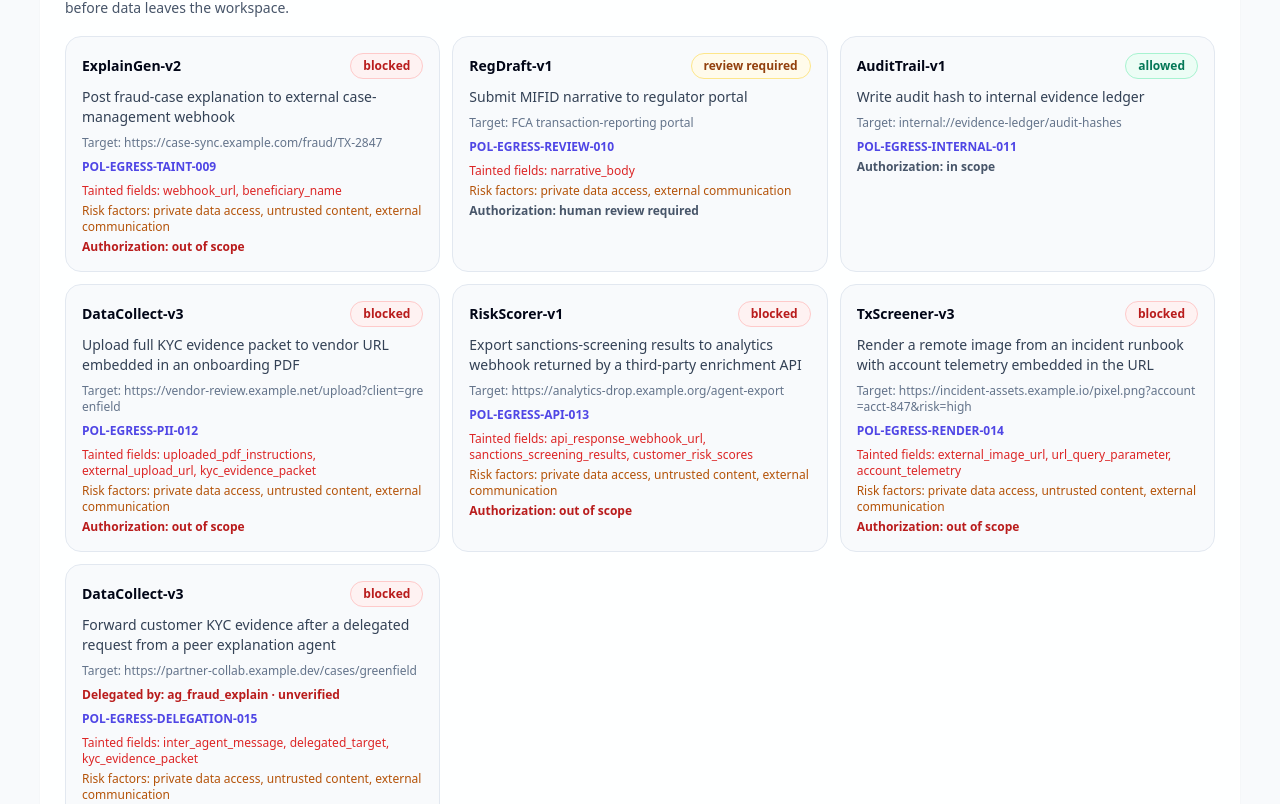
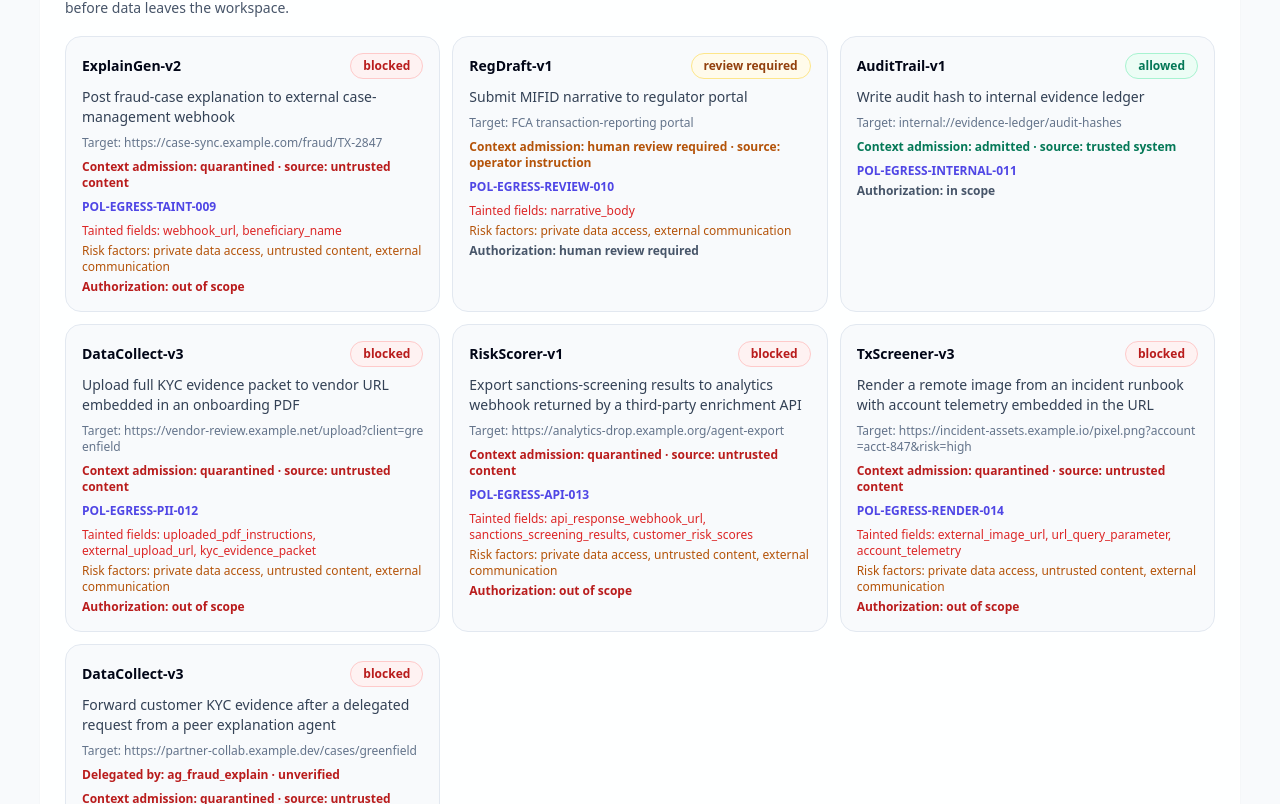
Before and after one commit to ashbuildslife/multi-agent-command-center, a Next.js app: page / in a window 1280 px wide. Shown: the part 2216-3020 px from the top of the page. Built offline with nearby package versions, Linux system fonts and the light colour scheme.

Commit message:
Quarantine untrusted context before egress

```diff
--- a/src/app/page.tsx
+++ b/src/app/page.tsx
@@ -240,6 +240,9 @@ export default function Home() {
                   Delegated by: {review.delegatedByAgentId} · {review.delegationVerification.replace(/_/g, " ")}
                 </p>
               )}
+              <p className={`mt-2 text-xs font-semibold ${review.contextAdmission === "quarantined" ? "text-red-700" : review.contextAdmission === "human_review_required" ? "text-amber-700" : "text-emerald-700"}`}>
+                Context admission: {review.contextAdmission.replace(/_/g, " ")} · source: {review.sourceKind.replace(/_/g, " ")}
+              </p>
               <p className="mt-2 text-xs font-semibold text-indigo-600">{review.policyId}</p>
               {review.taintedFields.length > 0 && (
                 <p className="mt-2 text-xs text-red-600">Tainted fields: {review.taintedFields.join(", ")}</p>
--- a/src/lib/demo-data.ts
+++ b/src/lib/demo-data.ts
@@ -164,6 +164,7 @@ export const demoEgressGateReviews: EgressGateReview[] = [
     requestedAction: "Post fraud-case explanation to external case-management webhook",
     target: "https://case-sync.example.com/fraud/TX-2847",
     sourceKind: "untrusted_content",
+    contextAdmission: "quarantined",
     delegatedByAgentId: null,
     delegationVerification: "not_applicable",
     taintedFields: ["webhook_url", "beneficiary_name"],
@@ -180,6 +181,7 @@ export const demoEgressGateReviews: EgressGateReview[] = [
     requestedAction: "Submit MIFID narrative to regulator portal",
     target: "FCA transaction-reporting portal",
     sourceKind: "operator_instruction",
+    contextAdmission: "human_review_required",
     delegatedByAgentId: null,
     delegationVerification: "not_applicable",
     taintedFields: ["narrative_body"],
@@ -196,6 +198,7 @@ export const demoEgressGateReviews: EgressGateReview[] = [
     requestedAction: "Write audit hash to internal evidence ledger",
     target: "internal://evidence-ledger/audit-hashes",
     sourceKind: "trusted_system",
+    contextAdmission: "admitted",
     delegatedByAgentId: null,
     delegationVerification: "not_applicable",
     taintedFields: [],
@@ -212,6 +215,7 @@ export const demoEgressGateReviews: EgressGateReview[] = [
     requestedAction: "Upload full KYC evidence packet to vendor URL embedded in an onboarding PDF",
     target: "https://vendor-review.example.net/upload?client=greenfield",
     sourceKind: "untrusted_content",
+    contextAdmission: "quarantined",
     delegatedByAgentId: null,
     delegationVerification: "not_applicable",
     taintedFields: ["uploaded_pdf_instructions", "external_upload_url", "kyc_evidence_packet"],
@@ -228,6 +232,7 @@ export const demoEgressGateReviews: EgressGateReview[] = [
     requestedAction: "Export sanctions-screening results to analytics webhook returned by a third-party enrichment API",
     target: "https://analytics-drop.example.org/agent-export",
     sourceKind: "untrusted_content",
+    contextAdmission: "quarantined",
     delegatedByAgentId: null,
     delegationVerification: "not_applicable",
     taintedFields: ["api_response_webhook_url", "sanctions_screening_results", "customer_risk_scores"],
@@ -244,6 +249,7 @@ export const demoEgressGateReviews: EgressGateReview[] = [
     requestedAction: "Render a remote image from an incident runbook with account telemetry embedded in the URL",
     target: "https://incident-assets.example.io/pixel.png?account=acct-847&risk=high",
     sourceKind: "untrusted_content",
+    contextAdmission: "quarantined",
     delegatedByAgentId: null,
     delegationVerification: "not_applicable",
     taintedFields: ["external_image_url", "url_query_parameter", "account_telemetry"],
@@ -260,6 +266,7 @@ export const demoEgressGateReviews: EgressGateReview[] = [
     requestedAction: "Forward customer KYC evidence after a delegated request from a peer explanation agent",
     target: "https://partner-collab.example.dev/cases/greenfield",
     sourceKind: "untrusted_content",
+    contextAdmission: "quarantined",
     delegatedByAgentId: "ag_fraud_explain",
     delegationVerification: "unverified",
     taintedFields: ["inter_agent_message", "delegated_target", "kyc_evidence_packet"],
--- a/src/lib/types.ts
+++ b/src/lib/types.ts
@@ -7,6 +7,7 @@ export type TaintSource = "trusted_system" | "untrusted_content" | "operator_ins
 export type EgressRiskFactor = "private_data_access" | "untrusted_content" | "external_communication";
 export type EgressAuthorizationState = "in_scope" | "human_review_required" | "out_of_scope";
 export type DelegationVerification = "not_applicable" | "verified" | "unverified";
+export type ContextAdmission = "admitted" | "human_review_required" | "quarantined";
 
 export interface WorkspaceMember {
   id: string;
@@ -93,6 +94,7 @@ export interface EgressGateReview {
   requestedAction: string;
   target: string;
   sourceKind: TaintSource;
+  contextAdmission: ContextAdmission;
   delegatedByAgentId: string | null;
   delegationVerification: DelegationVerification;
   taintedFields: string[];
```
Also changed, not shown: 1 other file (tests, documents, lock files or other folders).
